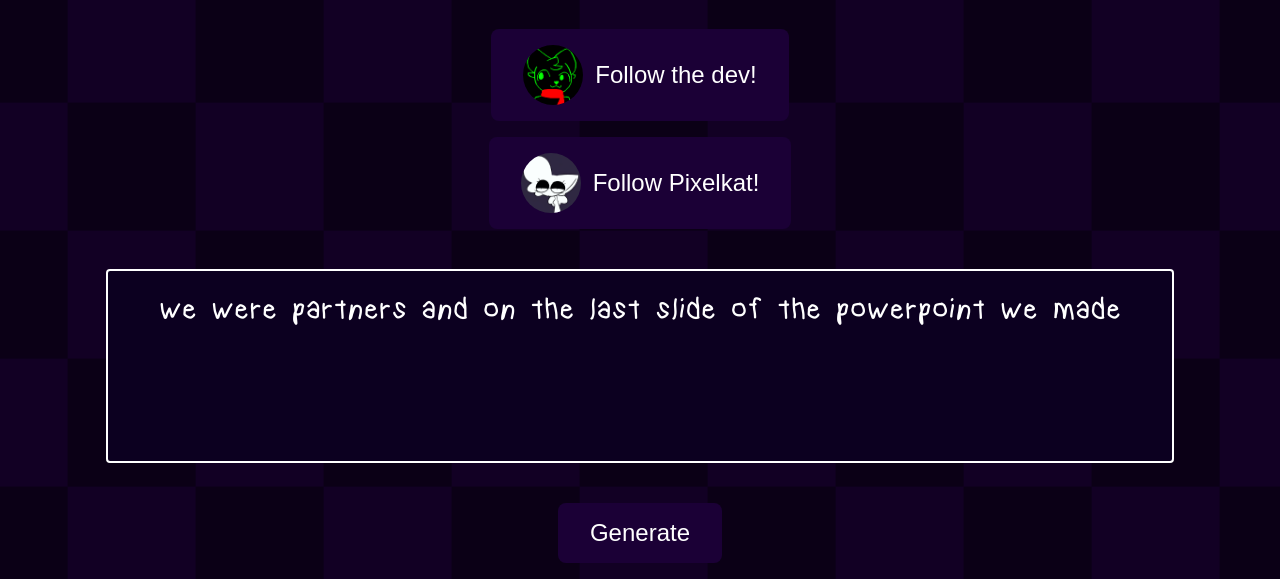
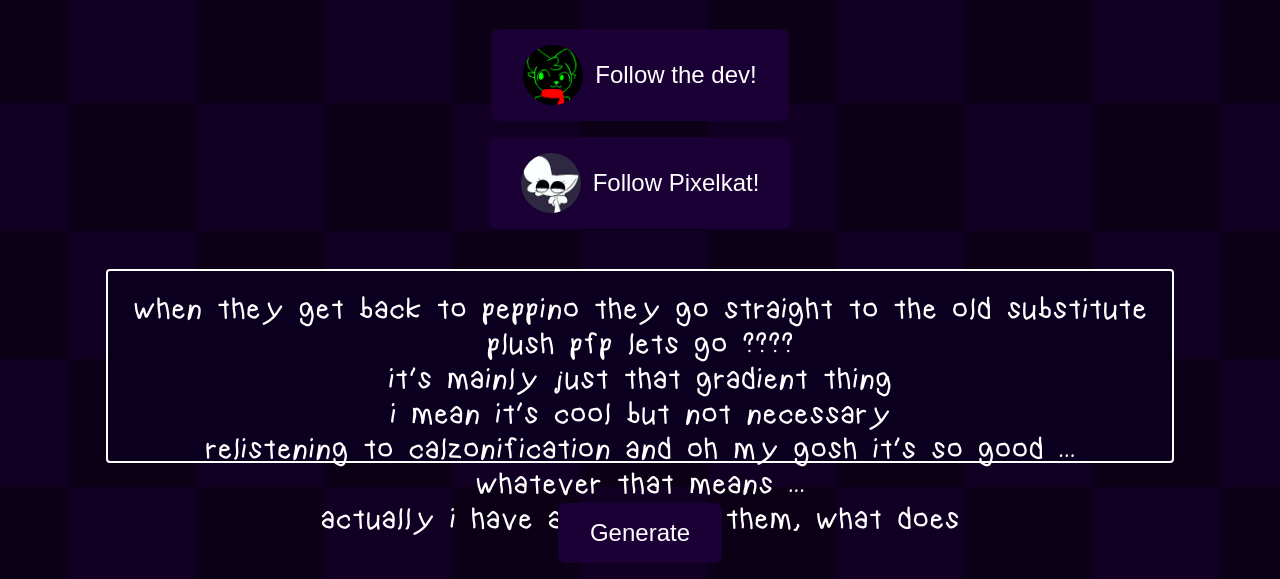
Before and after one commit to ConekoDaFluffy/Ainsley, a plain HTML site: page index.html in a window 1280 px wide. Both pictures are taken after a click on the button "Generate". Shown: the part 221-800 px from the top of the page. Drawn offline with Linux system fonts and the light colour scheme.

Commit message:
AAAAAAAH SNEK i need ur help pwp

```diff
--- a/index.html
+++ b/index.html
@@ -32,19 +32,73 @@
       window.open('https://twitter.com/ainsley_mainly', '_blank');
     }
 
+    function buildMarkovModel(text, order = 2) {
+      const words = text.split(' ');
+      const markovModel = {};
+
+      for (let i = 0; i < words.length - order; i++) {
+        const prefix = words.slice(i, i + order).join(' ');
+        const nextWord = words[i + order];
+
+        if (!markovModel[prefix]) {
+          markovModel[prefix] = { words: [], probabilities: [] };
+        }
+
+        markovModel[prefix].words.push(nextWord);
+      }
+
+      // Calculate probabilities
+      Object.keys(markovModel).forEach(prefix => {
+        const wordCount = markovModel[prefix].words.length;
+        const probabilities = markovModel[prefix].words.reduce((acc, word) => {
+          acc[word] = (acc[word] || 0) + 1 / wordCount;
+          return acc;
+        }, {});
+        markovModel[prefix].probabilities = probabilities;
+      });
+
+      return markovModel;
+    }
+
     function generateOutput() {
       fetch('db.txt')
         .then(response => response.text())
         .then(textContent => {
-          const lines = textContent.split('\n').map(line => line.trim());
+          const markovModel = buildMarkovModel(textContent);
+          const order = 2; // Change this to the desired order of the Markov model
 
-          // Select a random line from the array
-          const randomIndex = Math.floor(Math.random() * lines.length);
-          const generatedText = lines[randomIndex];
+          // Generate text
+          let currentPrefix = Object.keys(markovModel)[Math.floor(Math.random() * Object.keys(markovModel).length)];
+          let generatedText = currentPrefix.split(' ');
 
-          document.getElementById('output').innerText = generatedText;
+          while (generatedText.length < 50) {
+            if (markovModel[currentPrefix]) {
+              const nextWord = selectNextWord(markovModel[currentPrefix].probabilities);
+              generatedText.push(nextWord);
+              currentPrefix = generatedText.slice(-order).join(' ');
+            } else {
+              break;
+            }
+          }
+
+          document.getElementById('output').innerText = generatedText.join(' ');
         })
         .catch(error => console.error('Error loading file:', error));
+    }
+
+    function selectNextWord(probabilities) {
+      const rand = Math.random();
+      let cumulativeProbability = 0;
+
+      for (const [word, probability] of Object.entries(probabilities)) {
+        cumulativeProbability += probability;
+        if (rand <= cumulativeProbability) {
+          return word;
+        }
+      }
+
+      // Default case (shouldn't happen)
+      return '';
     }
   </script>
 </body>
```
Also changed, not shown: db.txt.
